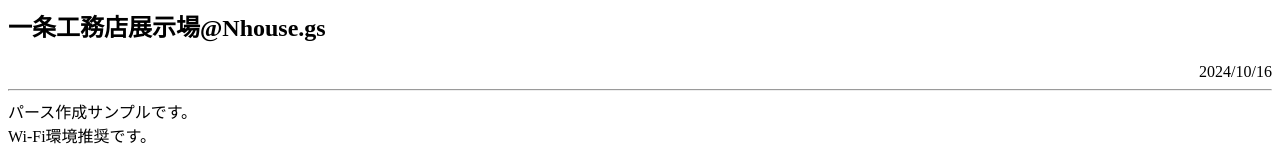
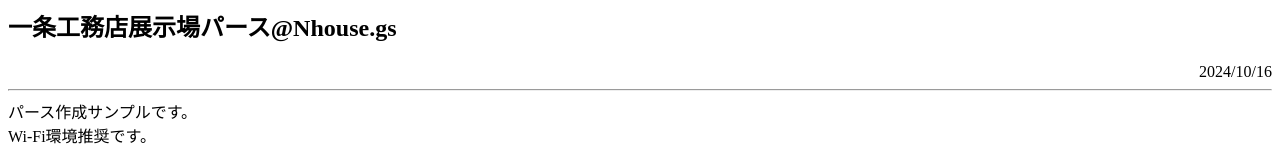
Before and after one commit to nhousegs/Nhouse_Perspective, a plain HTML site: page Ichijo_Tenjijo_Sample/index.html in a window 1280 px wide. Shown: the top 150 px of the page. Drawn offline with nearby package versions, Linux system fonts and the light colour scheme.

Commit message:
Update index.html

```diff
--- a/Ichijo_Tenjijo_Sample/index.html
+++ b/Ichijo_Tenjijo_Sample/index.html
@@ -1,12 +1,12 @@
 <html>
     <head>
-        <title>一条工務店展示場@Nhouse.gs</title>
+        <title>一条工務店展示場パース@Nhouse.gs</title>
         <meta charset="utf-8" />
         <meta name="viewport" content="width=device-width, initial-scale=1.0" />
         <script type="module" src="https://unpkg.com/@google/model-viewer/dist/model-viewer.min.js"></script>
     </head>
     <body>
-        <h2>一条工務店展示場@Nhouse.gs</h2>
+        <h2>一条工務店展示場パース@Nhouse.gs</h2>
         <div align="right">2024/10/16</div>
         <hr />
         パース作成サンプルです。<br>
```
